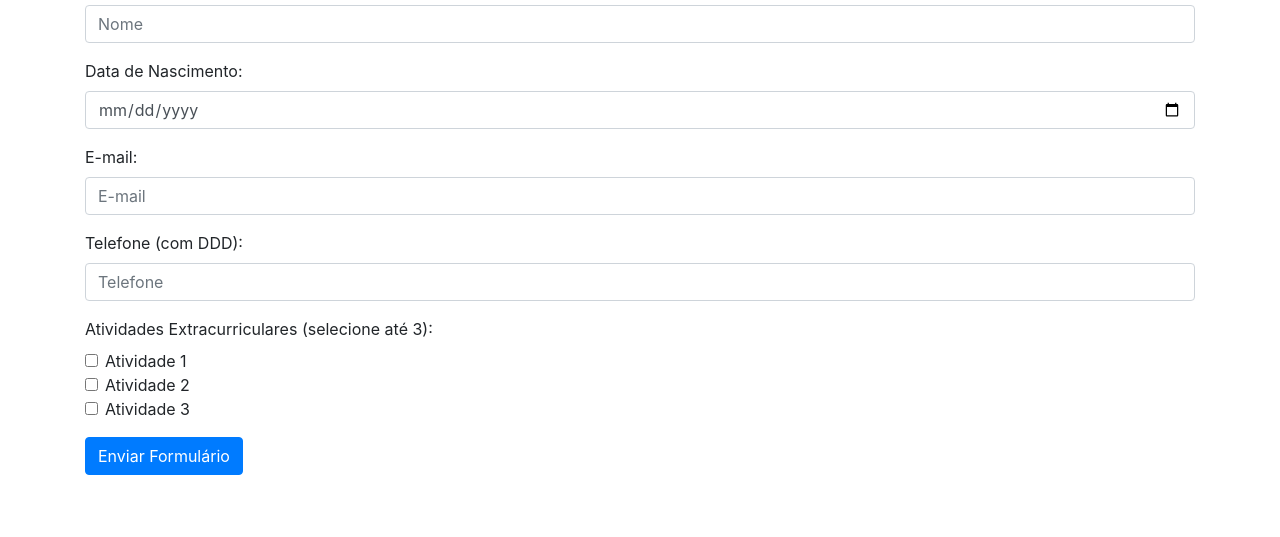
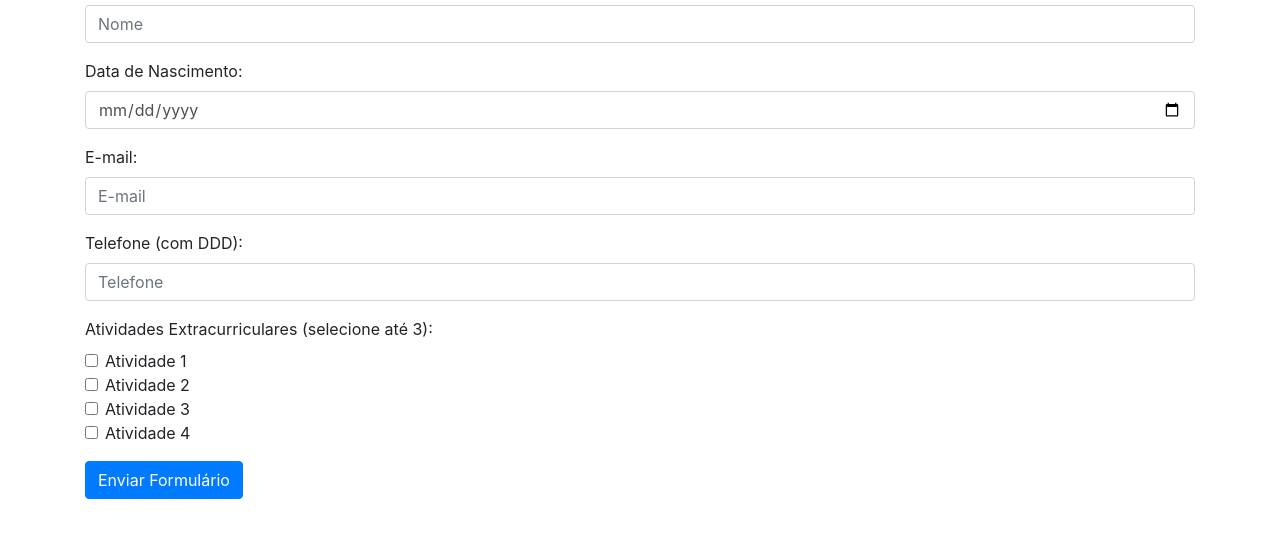
Before and after one commit to jirlaynnedhamylle/atividade-10-6, a plain HTML site: page index.html in a window 1280 px wide. Shown: the part 131-668 px from the top of the page. Drawn offline with nearby package versions, Linux system fonts and the light colour scheme.

Commit message:
index.html

```diff
--- a/index.html
+++ b/index.html
@@ -38,6 +38,10 @@
                 <input type="checkbox" class="form-check-input" id="atividade3">
                 <label class="form-check-label" for="atividade3">Atividade 3</label>
             </div>
+            <div class="form-check">
+                <input type="checkbox" class="form-check-input" id="atividade4">
+                <label class="form-check-label" for="atividade4">Atividade 4</label>
+            </div>
         </div>
         <button class="btn btn-primary" onclick="validarFormulario()">Enviar Formulário</button>
     </form>
```
